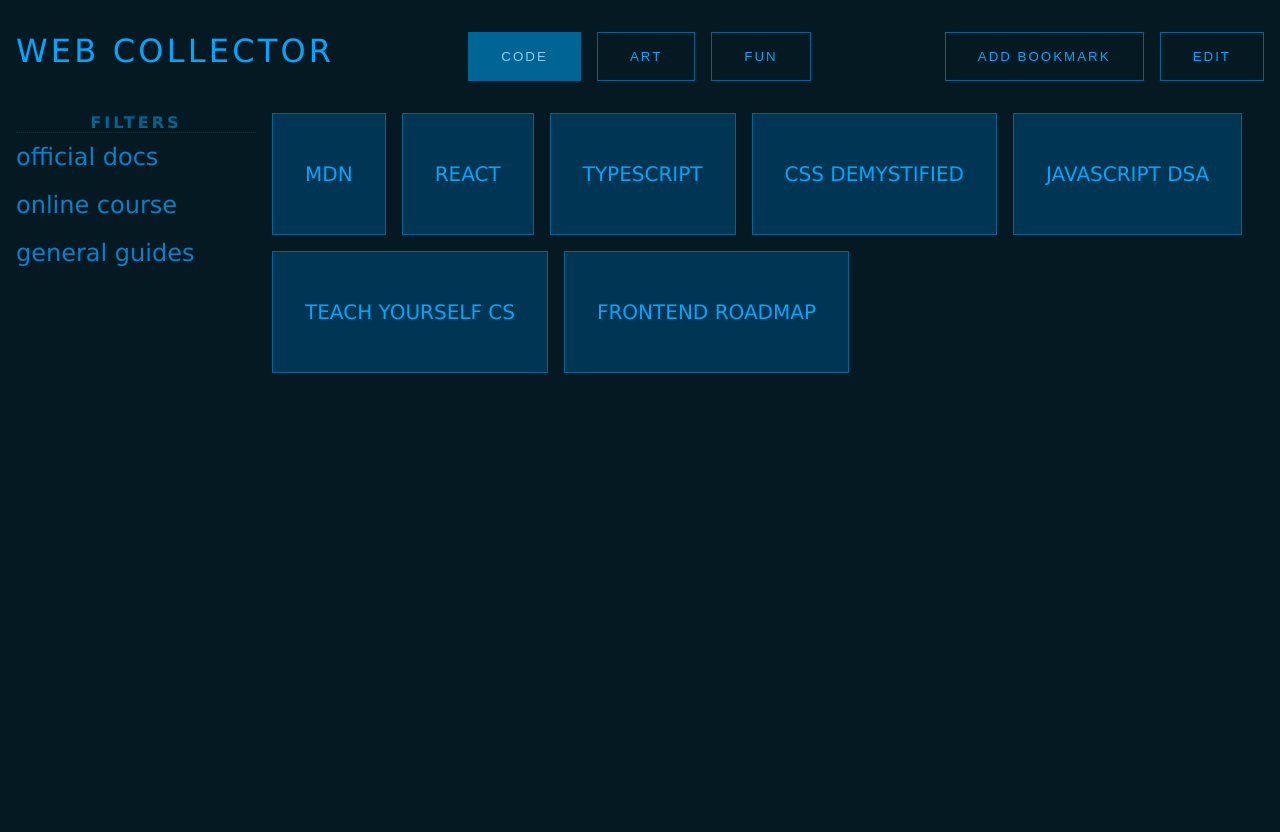
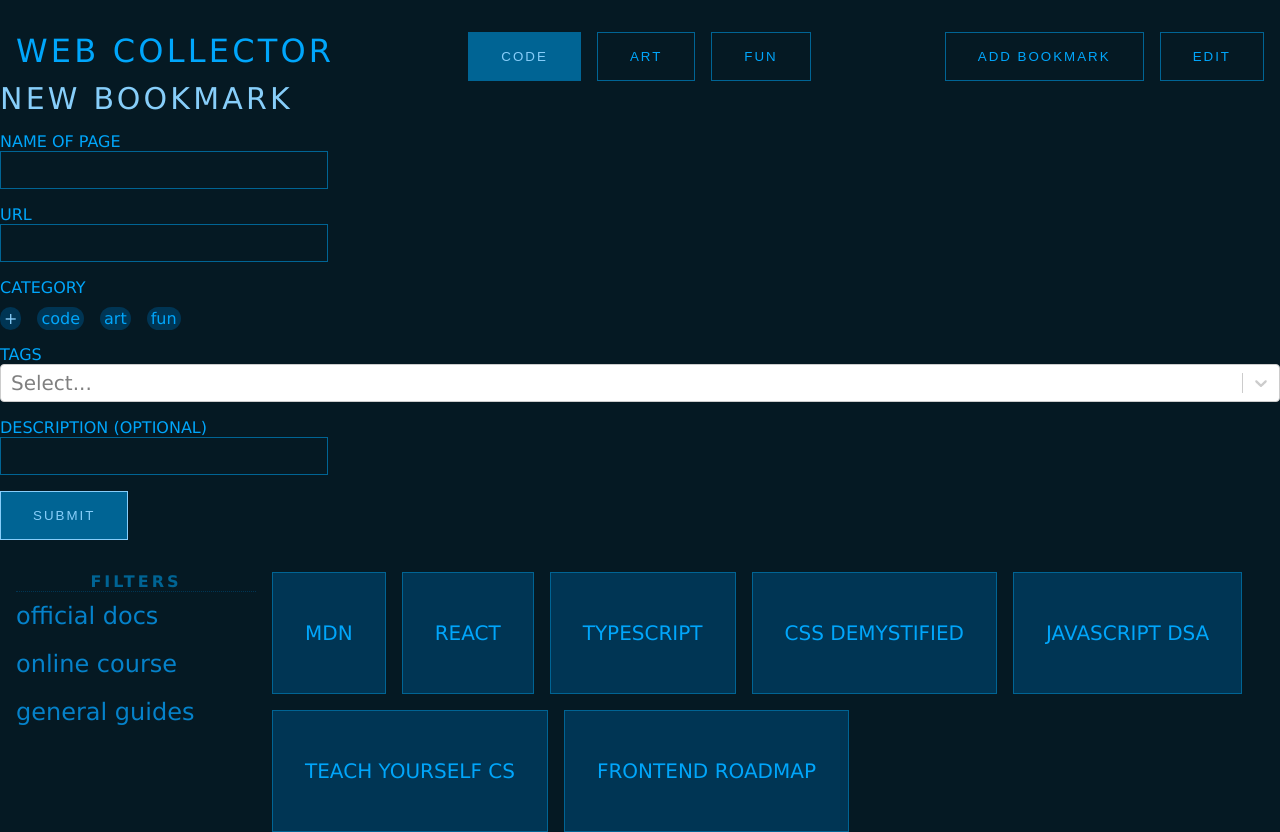
Before and after one commit to mistyb01/web-collector, a React (Create React App) app: page /add in a window 1280 px wide. Before the commit the page ends 800 px from the top, so only its background shows below. Built offline with nearby package versions, Linux system fonts and the light colour scheme.

Commit message:
created /add path

```diff
--- a/package.json
+++ b/package.json
@@ -12,6 +12,7 @@
     "@types/react-dom": "^18.0.10",
     "react": "^18.2.0",
     "react-dom": "^18.2.0",
+    "react-router-dom": "^6.8.1",
     "react-scripts": "5.0.1",
     "react-select": "^5.7.0",
     "typescript": "^4.9.4",
--- a/src/AddBookmark.tsx
+++ b/src/AddBookmark.tsx
@@ -5,7 +5,6 @@ var uniqid = require('uniqid');
 
 interface Props {
     handleAddToBookmarks: Function;
-    closeForm: Function;
     categoryList: string[];
     bookmarkData: Link[];
 }
@@ -39,7 +38,7 @@ export const AddBookmark: React.FC<Props> = (props: Props) => {
         setCategory('');
         setTag('');
         setDescription('');
-        props.closeForm();
+        // props.closeForm();
     }
 
     return (
--- a/src/App.tsx
+++ b/src/App.tsx
@@ -8,6 +8,7 @@ import AddBookmark from './AddBookmark';
 import mockData from './data/static-data';
 import { useLocalStorage } from 'usehooks-ts';
 import EditMode from './edit-mode/EditMode';
+import { BrowserRouter as Router, Route, Routes} from 'react-router-dom';
 
 const App:FC = () => {
 
@@ -48,29 +49,30 @@ const App:FC = () => {
     setBookmarkData(newData);
   }
 
+  type TParams = {handleAddToBookmarks: Function, categoryList: string[], bookmarkData: Link[]}
+
   return (
     <div className="app">
 
        <header>
-            {!showAddBookmark && !editMode ?
-                <>
-                 <h1 className="header-logo">web collector</h1>
-                  <Categories categoryList={categoryList} category={category} handleCategoryChange={handleCategoryChange}/>
-                </> :
-                 <h1 className="header-logo"></h1>
-            }
+          <h1 className="header-logo">web collector</h1>
+          <Categories categoryList={categoryList} category={category} handleCategoryChange={handleCategoryChange}/>
           <div className="header-buttons horizontal-space">
-            {showAddBookmark ?
-            <button className="header__button" onClick={() => setShowAddBookmark(false)}>Close</button>
-            : editMode ?
-            <button className="header__button" onClick={() => setEditMode(false)}>Close</button>
-            : <>
               <button className="header__button" onClick={() => setShowAddBookmark(!showAddBookmark)}>add bookmark</button>
               <button className="header__button" onClick={() => setEditMode(true)}>edit</button>
-              </>}
           </div>
         </header>
-      {showAddBookmark ?
+        <Router>
+          <Routes>
+          <Route path='/add'
+            element={
+              <AddBookmark
+                handleAddToBookmarks={handleAddToBookmarks}
+                categoryList={categoryList}
+                bookmarkData={bookmarkData}/>}/>
+          </Routes>
+        </Router>
+      {/* {showAddBookmark ?
           <main className="form-container">
             <AddBookmark handleAddToBookmarks={handleAddToBookmarks} closeForm={() => setShowAddBookmark(false)} categoryList={categoryList} bookmarkData={bookmarkData}/>
           </main>
@@ -78,7 +80,7 @@ const App:FC = () => {
           <main className="edit-container">
             <EditMode bookmarkData={bookmarkData} updateBookmarkData={updateBookmarkData} categoryList={categoryList} />
           </main>
-          :
+          :  */}
           <main className="main-container horizontal-space">
           <div className="filter-menu">
             <h3 className="filter-menu__header">filters</h3>
@@ -88,7 +90,6 @@ const App:FC = () => {
           <Bookmarks bookmarkData={bookmarkData} category={category} tag={tag}/>
           </div>
         </main>
-        }
     </div>
   );
 }
--- a/src/edit-mode/EditMode.tsx
+++ b/src/edit-mode/EditMode.tsx
@@ -16,6 +16,12 @@ export const EditMode: React.FC<Props> = (props) => {
     const [mode, setMode] = useState('bookmarks');
 
     return (
+        <>
+        <header>
+         <div className="header-buttons horizontal-space">
+            <button className="header__button" onClick={() => {}}>Close</button>
+          </div>
+        </header>
         <div className="edit-mode-container vertical-space">
             <h2>EDITOR</h2>
             <ul className='horizontal-space'>
@@ -27,6 +33,7 @@ export const EditMode: React.FC<Props> = (props) => {
             mode === 'tags' ? <EditTags/> :
             mode === 'categories' ? <EditCategories/> : <></>}
         </div>
+      </>
   );
 }
 
```
Also changed, not shown: 1 other file (tests, documents, lock files or other folders). Lines whose indentation alone changed are shown as unchanged.
